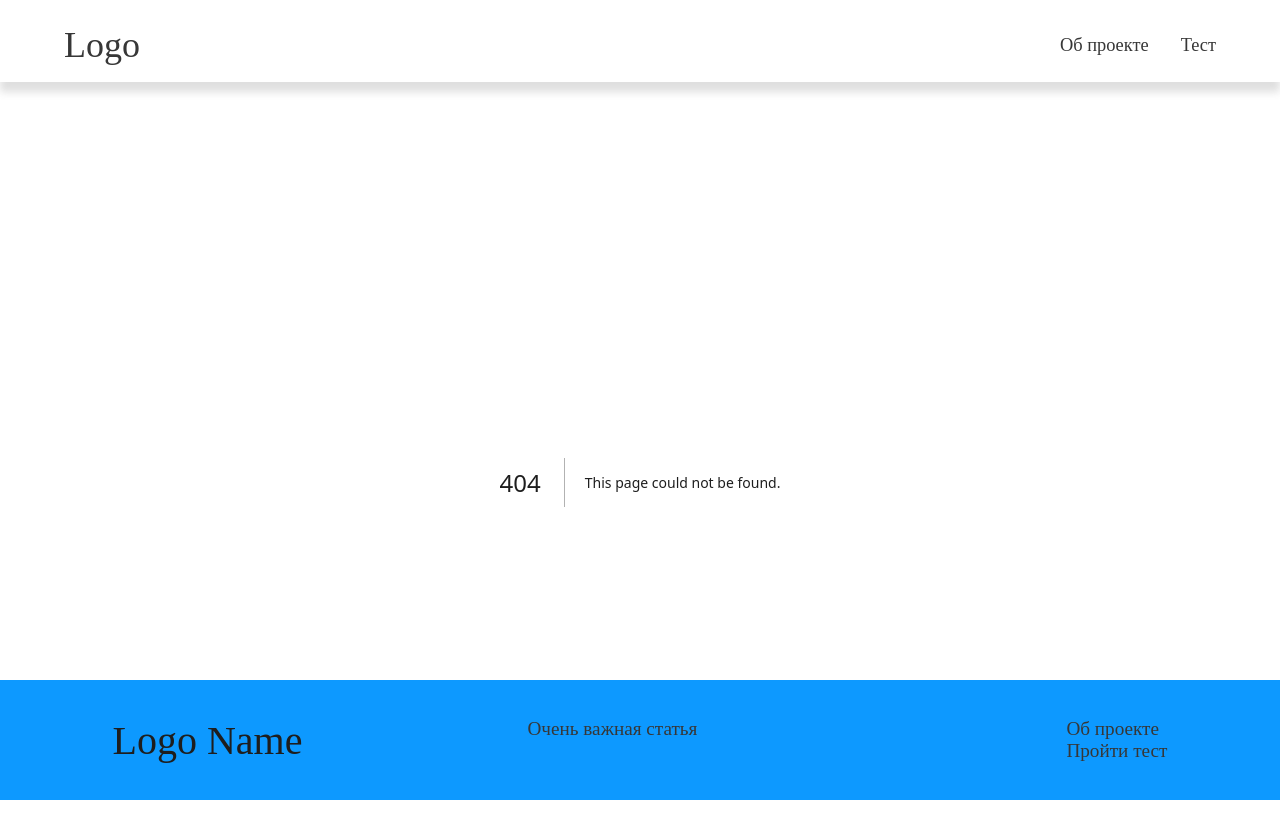
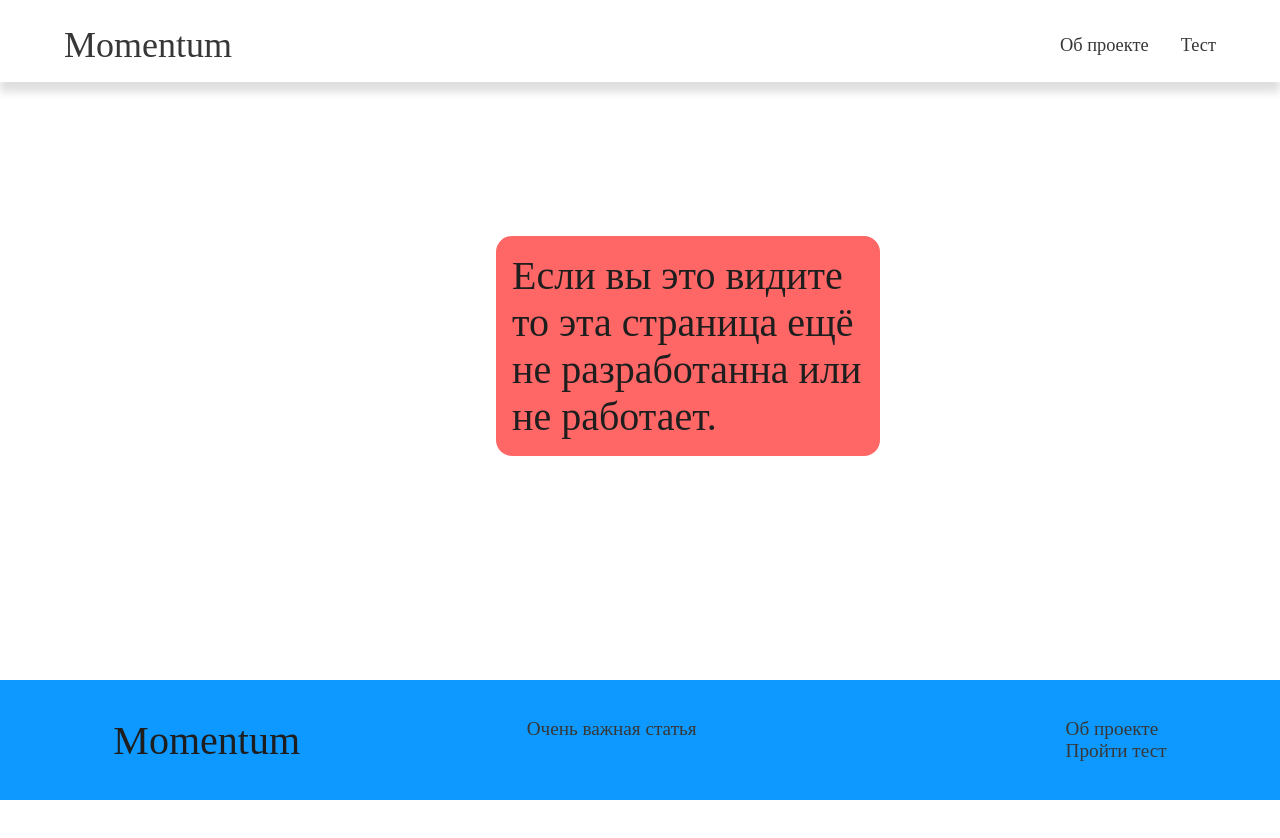
Before and after one commit to Sskame1/Project_habit, a Next.js app: page /Testing in a window 1280 px wide. Before the commit this address had no page. Shown: the top 838 px of the page. After the commit the page ends 800 px from the top, so only its background shows below. Built offline with nearby package versions, Linux system fonts and the light colour scheme.

Commit message:
Добавил компонент Warning

```diff
--- /dev/null
+++ b/app/Testing/page.tsx
@@ -0,0 +1,10 @@
+import Warning from '@/components/Warning/Warning'
+import React from 'react'
+
+export default function page() {
+  return (
+    <div>
+        <Warning id={1} />
+    </div>
+  )
+}
--- a/components/Footer/Footer.module.scss
+++ b/components/Footer/Footer.module.scss
@@ -7,10 +7,11 @@
     justify-content: space-around;
     align-items: center;
     height: 15vh;
-    position: fixed;
+    position: absolute;
     bottom: 0;
     left: 0;
     right: 0;
+    z-index: 100;
 
     .Footer__logo {
         font-size: 5vh;
--- a/components/Footer/Footer.tsx
+++ b/components/Footer/Footer.tsx
@@ -7,7 +7,7 @@ const urlInterArticles = "https://i.pinimg.com/736x/e5/1d/0a/e51d0a496551425d41d
 export default function Footer() {
   return (
     <div className={style.Footer}>
-        <div className={style.Footer__logo}>Logo Name</div>
+        <div className={style.Footer__logo}>Momentum</div>
         <div className={style.Footer__content}>
             <div className={style.interestingArticles}>
                 <Link href={urlInterArticles}>Очень важная статья</Link>
--- a/components/Header/Header.tsx
+++ b/components/Header/Header.tsx
@@ -6,10 +6,10 @@ export default function Header() {
   return (
     <div className={style.Header}>
         <div className={style.Header__container}>
-            <Link href='/' className={style.logo}>Logo</Link>
+            <Link href='/' className={style.logo}>Momentum</Link>
             <ul>
                 <Link href='/About' className="NavItem">Об проекте</Link>
-                <Link href='#' className="NavItem">Тест</Link>
+                <Link href='/Testing' className="NavItem">Тест</Link>
             </ul>
         </div>
     </div>
--- a/components/Main/MainH.module.scss
+++ b/components/Main/MainH.module.scss
@@ -2,7 +2,7 @@
 
 .MainH {
     // background-color: $primary-color;
-    height: 100vh;
+    height: 60vh;
     font-size: $primary-size-text;
 }
 
--- /dev/null
+++ b/components/Warning/Warning.module.scss
@@ -0,0 +1,19 @@
+.Warning {
+    // background-color: red;
+    width: 60vh;
+    height: 50vh;
+    margin-left: 35%;
+    margin-top: 5%;
+    font-size: 5vh;
+    display: flex;
+    align-items: center;
+    justify-content: center;
+    cursor: default;
+}
+
+.Warning_text {
+    width: 80%;
+    background-color: #FF6767;
+    padding: 2vh;
+    border-radius: 2vh;
+}
--- /dev/null
+++ b/components/Warning/Warning.tsx
@@ -0,0 +1,32 @@
+import React from 'react'
+import style from './Warning.module.scss'
+
+interface WarningProps{
+  id: number;
+}
+
+const Warning: React.FC<WarningProps> = ({ id }) => {
+  let content;
+
+  switch (id) {
+    case 1:
+      content = "Если вы это видите то эта страница ещё не разработанна или не работает."
+      break;
+    case 2:
+      content = "Такой страницы нету."
+      break;
+
+    default:
+      content = "Выберите значение."
+      break;
+  }
+  return (
+    <div className={style.Warning}>
+      <div className={style.Warning_text}>
+        {content}
+      </div>
+    </div>
+  )
+}
+
+export default Warning;
```
